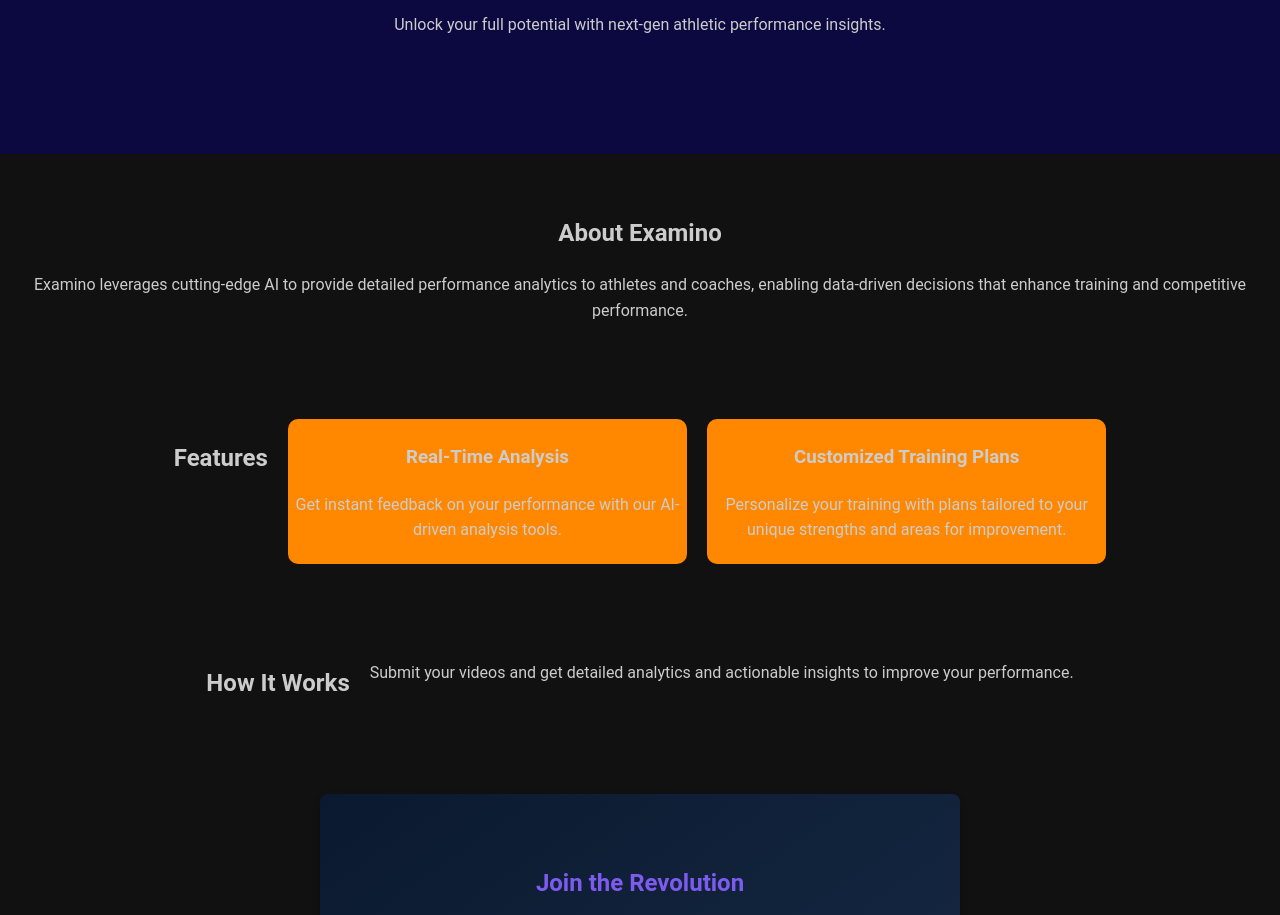
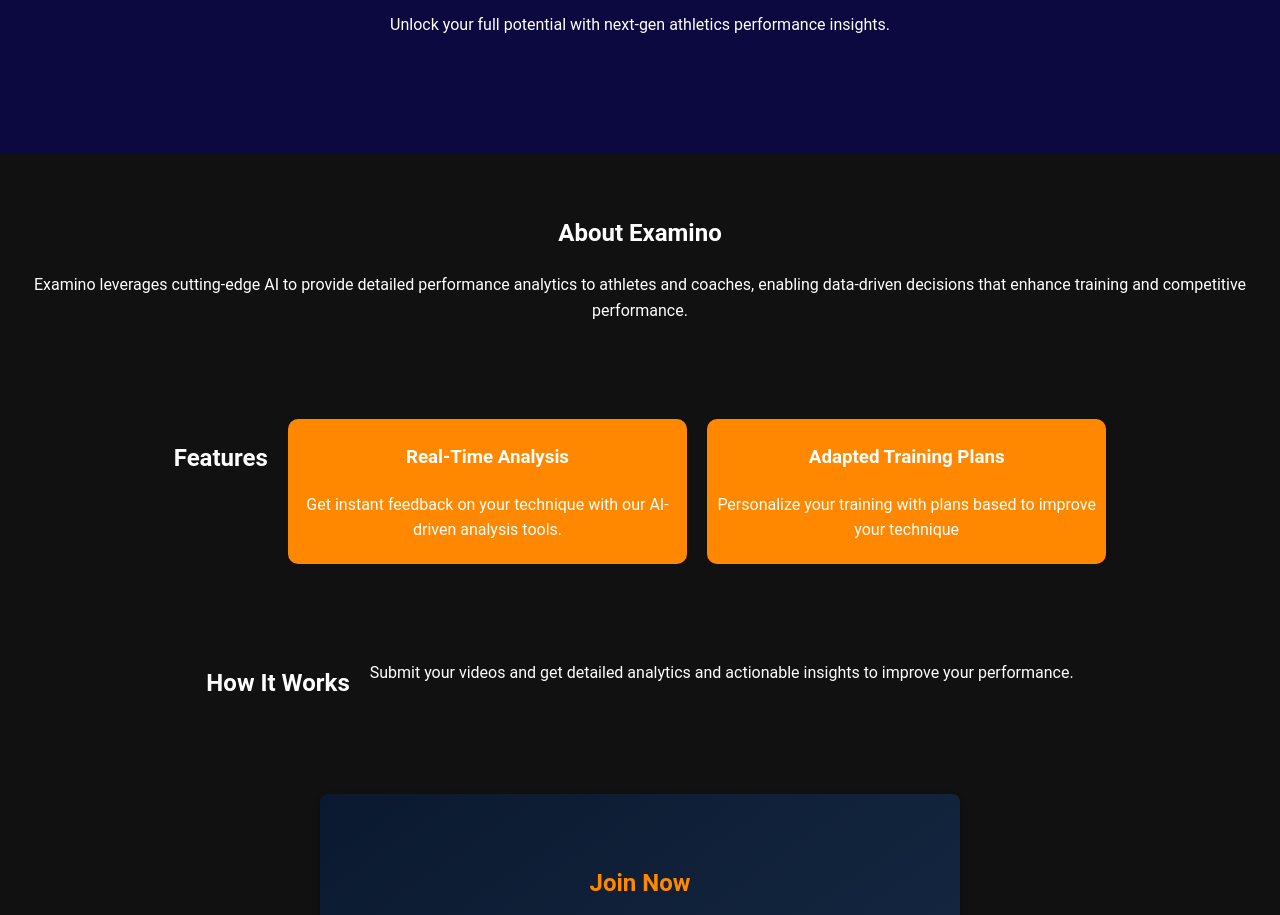
Before and after one commit to fjyeo/examino_website, a plain HTML site: page index.html in a window 1280 px wide. Shown: the part 269-1184 px from the top of the page. Drawn offline with Linux system fonts and the light colour scheme.

Commit message:
changed colours and text

```diff
--- a/index.html
+++ b/index.html
@@ -18,7 +18,7 @@
 
 <header class="hero">
     <h1>Elevate Your Game with AI-Powered Analysis</h1>
-    <p>Unlock your full potential with next-gen athletic performance insights.</p>
+    <p>Unlock your full potential with next-gen athletics performance insights.</p>
 </header>
 
 <section class="about">
@@ -30,11 +30,11 @@
     <h2>Features</h2>
     <div class="feature-item">
         <h3>Real-Time Analysis</h3>
-        <p>Get instant feedback on your performance with our AI-driven analysis tools.</p>
+        <p>Get instant feedback on your technique with our AI-driven analysis tools.</p>
     </div>
     <div class="feature-item">
-        <h3>Customized Training Plans</h3>
-        <p>Personalize your training with plans tailored to your unique strengths and areas for improvement.</p>
+        <h3>Adapted Training Plans</h3>
+        <p>Personalize your training with plans based to improve your technique</p>
     </div>
     <!-- Add more features as needed -->
 </section>
@@ -46,7 +46,7 @@
 </section>
 
 <section id="sign-up" class="sign-up" data-aos="fade-up">
-    <h2>Join the Revolution</h2>
+    <h2>Join Now</h2>
     <p>Be the first to experience the future of athletic training and analysis. Sign up now for exclusive updates and early access!</p>
     <form id="subscription-form">
         <input type="email" name="email" placeholder="Enter your email" required>
--- a/style.css
+++ b/style.css
@@ -1,7 +1,7 @@
 :root {
     --background-color: #111111;
-    --text-color: #CCCCCC;
-    --accent-color: #7E5BEF;
+    --text-color: #ffffff;
+    --accent-color: #ff8800;
     --secondary-color: #A483FF;
 }
 
@@ -75,7 +75,7 @@ header, section {
 }
 
 footer {
-    background-color: #2C3E50;
+    background-color: #161616;
     color: #999999;
     padding: 20px 0;
 }
@@ -170,7 +170,7 @@ footer {
 
 .sign-up input[type="submit"] {
     background-color: var(--secondary-color);
-    color: white;
+    color: #ff8800;
     border: none;
     cursor: pointer;
     padding: 10px 20px;
```
